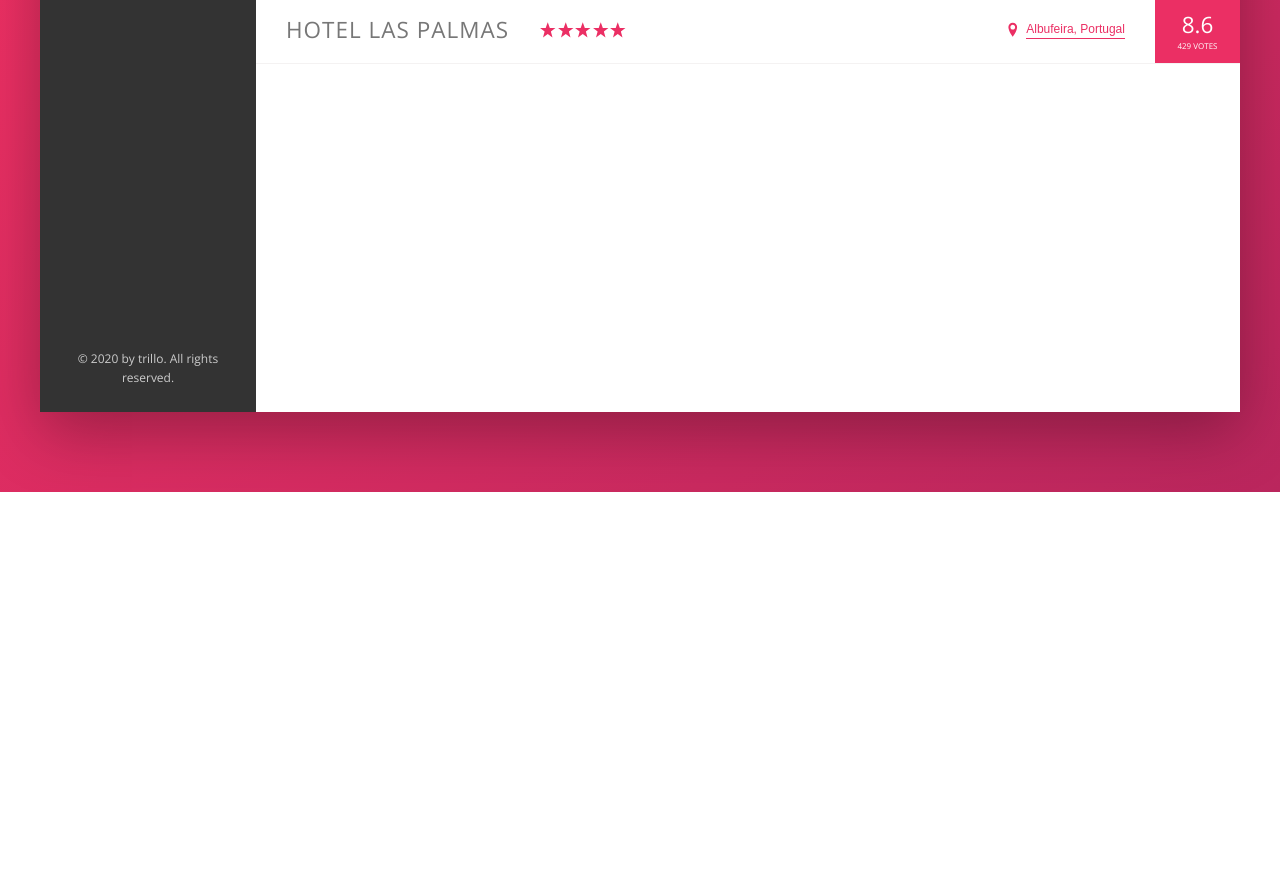
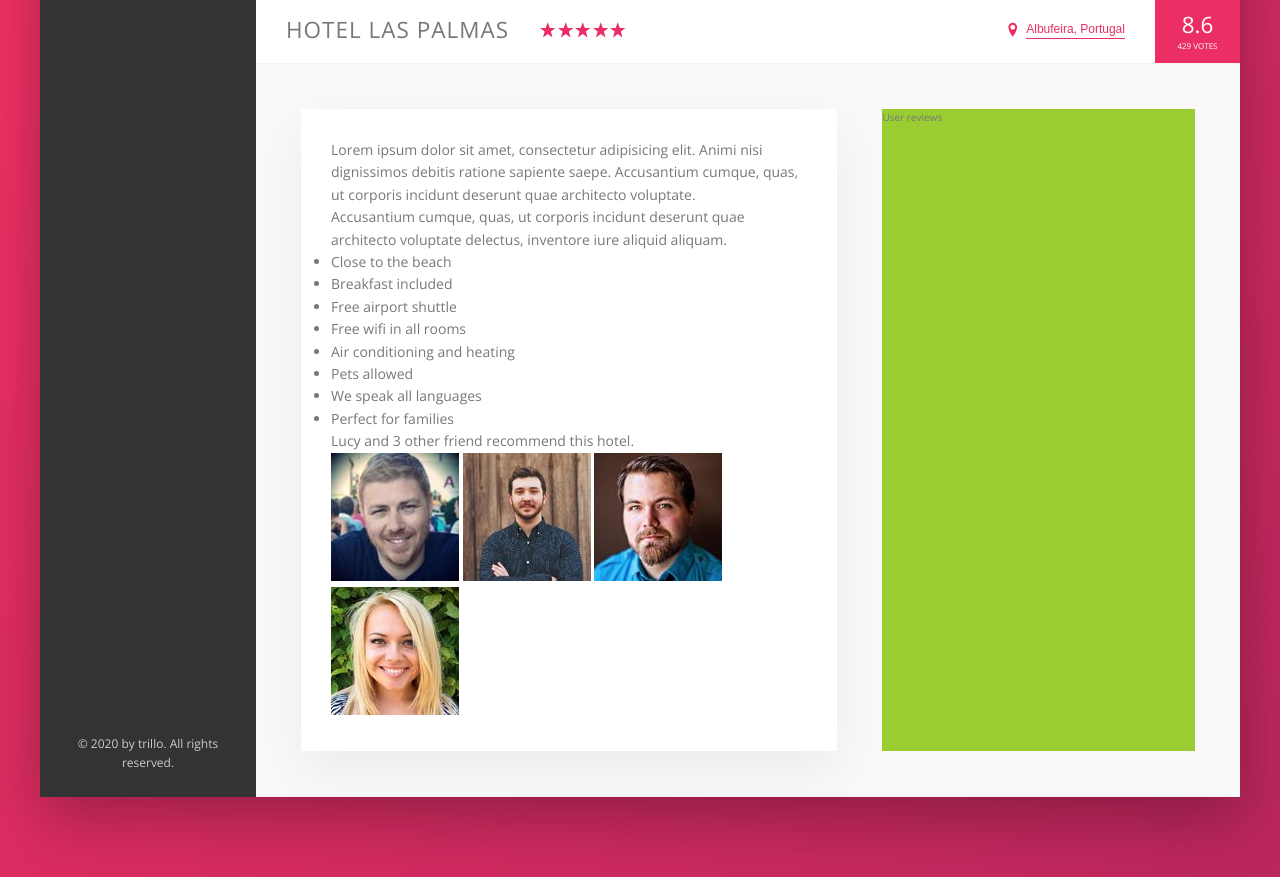
Before and after one commit to GregoryMoskalev/trillo-project, a website: page index.html in a window 1280 px wide. Shown: the part 538-1415 px from the top of the page. Before the commit the page ends 1030 px from the top, so only its background shows below. Drawn offline with nearby package versions, Linux system fonts and the light colour scheme.

Commit message:
building the description section part 1

```diff
--- a/index.html
+++ b/index.html
@@ -134,6 +134,41 @@
                             <div class="overview__rating-count">429 votes</div>
                         </div>
                     </div>
+                    <div class="detail">
+                        <div class="description">
+                            <p class="paragraph">
+                                Lorem ipsum dolor sit amet, consectetur adipisicing elit. Animi nisi dignissimos debitis ratione sapiente saepe. Accusantium cumque, quas, ut corporis incidunt deserunt quae architecto voluptate.
+                            </p>
+                            <p class="paragraph">
+                                Accusantium cumque, quas, ut corporis incidunt deserunt quae architecto voluptate delectus, inventore iure aliquid aliquam.
+                            </p>
+                            <ul class="list">
+                                <li class="list__item">Close to the beach</li>
+                                <li class="list__item">Breakfast included</li>
+                                <li class="list__item">Free airport shuttle</li>
+                                <li class="list__item">Free wifi in all rooms</li>
+                                <li class="list__item">Air conditioning and heating</li>
+                                <li class="list__item">Pets allowed</li>
+                                <li class="list__item">We speak all languages</li>
+                                <li class="list__item">Perfect for families</li>
+                            </ul>
+                            <div class="recommend">
+                                <p class="recommend__count">
+                                    Lucy and 3 other friend recommend this hotel.
+                                </p>
+                                <div class="recommend__freinds">
+                                    <img src="img/user-3.jpg" alt="Friend 1" class="recommend__photo">
+                                    <img src="img/user-4.jpg" alt="Friend 2" class="recommend__photo">
+                                    <img src="img/user-5.jpg" alt="Friend 3" class="recommend__photo">
+                                    <img src="img/user-6.jpg" alt="Friend 4" class="recommend__photo">
+                                </div>
+                            </div>
+                       </div>
+
+                       <div class="user-reviews">
+                            User reviews
+                       </div>
+                    </div>
                 </main>
             </div>
         </div>
--- a/sass/_base.scss
+++ b/sass/_base.scss
@@ -13,6 +13,9 @@
 	--color-grey-dark-3: #999;
 
 	--shadow-dark: 0 2rem 6rem rgba(0, 0, 0, .3);
+	--shadow-light: 0 2rem 5rem rgba(0, 0, 0, .06);
+
+	--line: 1px solid var(--color-grey-light-2);
 }
 
 * {
--- a/sass/_components.scss
+++ b/sass/_components.scss
@@ -199,7 +199,7 @@
 .overview {
 	display: flex;
 	align-items: center;
-	border-bottom: 1px solid var(--color-grey-light-2);
+	border-bottom: var(--line);
 
 	&__heading {
 		font-size: 2.25rem;
--- a/sass/_layout.scss
+++ b/sass/_layout.scss
@@ -11,7 +11,7 @@
 	font-size: 1.4rem;
 	height: 7rem;
 	background-color: #fff;
-	border-bottom: 1px solid var(--color-grey-light-2);
+	border-bottom: var(--line);
 
 	display: flex;
 	justify-content: space-between;
@@ -35,8 +35,26 @@
 .hotel-view {
 	background-color: #fff;
 
-	//TEST
-	height: 80rem;
-
 	flex: 1;
 }
+
+.detail {
+	display: flex;
+	padding: 4.5rem;
+	background-color: var(--color-grey-light-1);
+	border-bottom: var(--line);
+}
+
+.description {
+	font-size: 1.4rem;
+	background-color: #fff;
+	box-shadow: var(--shadow-light);
+	padding: 3rem;
+	flex: 0 0 60%;
+	margin-right: 4.5rem;
+}
+
+.user-reviews {
+	background-color: yellowgreen;
+	flex: 1;
+}
```
Also changed, not shown: css/style.css.
